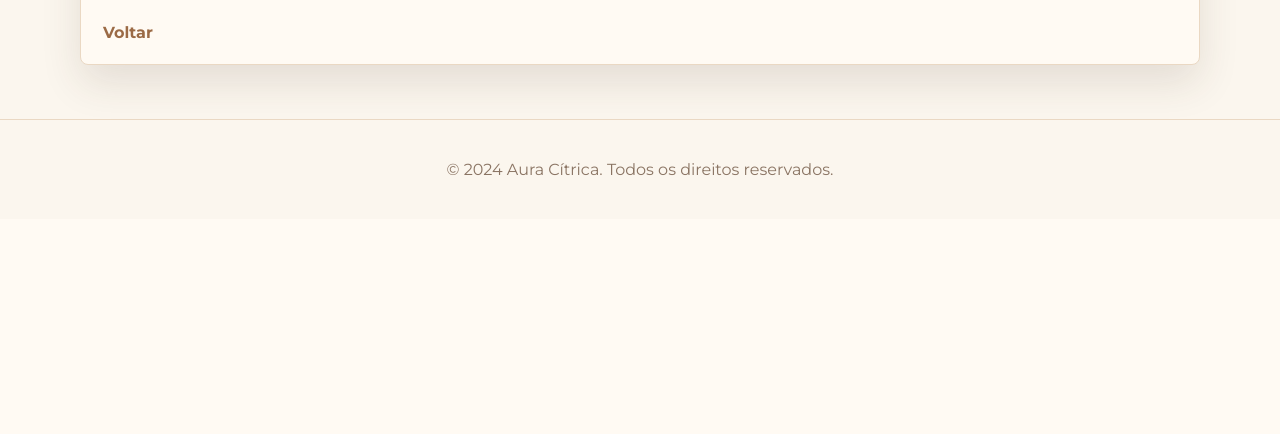
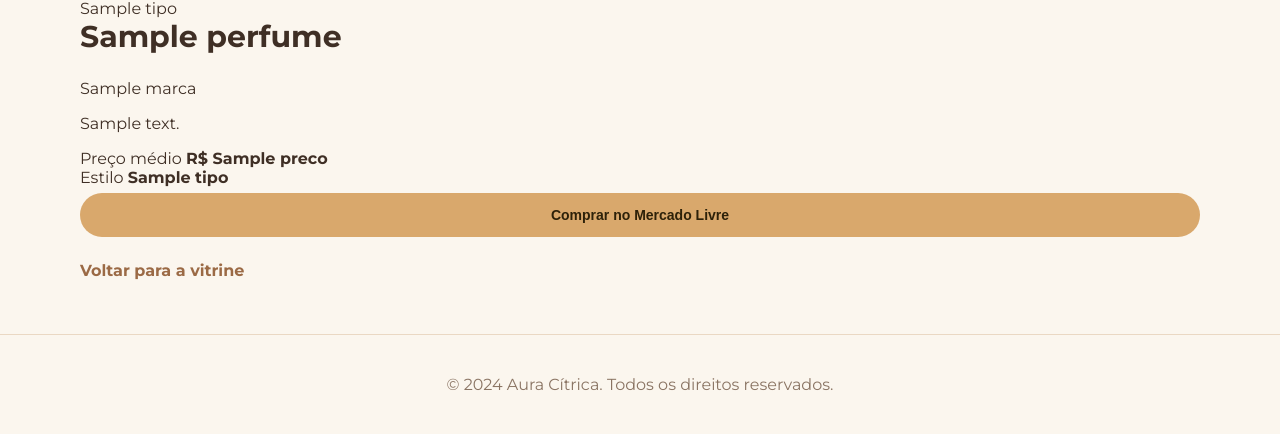
Before and after one commit to gabrielanbueno/perfume, a Flask app: template templates/perfume.html in a window 1280 px wide. Shown: the part 639-1073 px from the top of the page. Before the commit the page ends 815 px from the top, so only its background shows below. Run offline with Flask 3, Linux system fonts and the light colour scheme; the template is opened without the code that fills it: most values are stand-ins (such as "Sample title", 1, 10 or a date in 2020).

Commit message:
alteração template.perfume

```diff
--- a/templates/perfume.html
+++ b/templates/perfume.html
@@ -1,18 +1,45 @@
-{% extends "base.html" %} {% block content %} {% if perfume %}
-<section class="detalhe">
+{% extends "base.html" %}
+
+{% block content %}
+
+{% if perfume %}
+    <section class="detalhe-perfume">
+        <div class="detalhe-imagem">
             {% if perfume.imagem %}
                 <img
                     src="{{ url_for('static', filename='imagens/' + perfume.imagem) }}"
                     alt="{{ perfume.nome }}"
-  />
+                >
+            {% else %}
+                <img
+                    src="{{ url_for('static', filename='imagens/padrao.jpg') }}"
+                    alt="Imagem padrão"
+                >
             {% endif %}
+        </div>
+
+        <div class="detalhe-conteudo">
+            <span class="categoria">{{ perfume.tipo }}</span>
+
+            <h2>{{ perfume.nome }}</h2>
+
+            <p class="detalhe-marca">{{ perfume.marca }}</p>
+
+            <p class="detalhe-descricao">
+                {{ perfume.descricao }}
+            </p>
+
+            <div class="detalhe-info">
+                <div>
+                    <span>Preço médio</span>
+                    <strong>R$ {{ perfume.preco }}</strong>
+                </div>
 
                 <div>
-    <h2>{{ perfume.nome }}</h2>
-    <p><strong>Marca:</strong> {{ perfume.marca }}</p>
-    <p><strong>Tipo:</strong> {{ perfume.tipo }}</p>
-    <p><strong>Preço:</strong> R$ {{ perfume.preco }}</p>
-    <p>{{ perfume.descricao }}</p>
+                    <span>Estilo</span>
+                    <strong>{{ perfume.tipo }}</strong>
+                </div>
+            </div>
 
             {% if perfume.link_compra %}
                 <a
@@ -26,10 +53,17 @@
                 </a>
             {% endif %}
 
-    <a href="{{ url_for('index') }}" class="link-voltar">Voltar</a>
+            <a href="{{ url_for('index') }}" class="link-voltar">
+                Voltar para a vitrine
+            </a>
         </div>
     </section>
 {% else %}
     <p>Perfume não encontrado.</p>
-<a href="{{ url_for('index') }}" class="link-voltar">Voltar</a>
-{% endif %} {% endblock %}
+
+    <a href="{{ url_for('index') }}" class="link-voltar">
+        Voltar para a vitrine
+    </a>
+{% endif %}
+
+{% endblock %}
```
Lines whose indentation alone changed are shown as unchanged.
